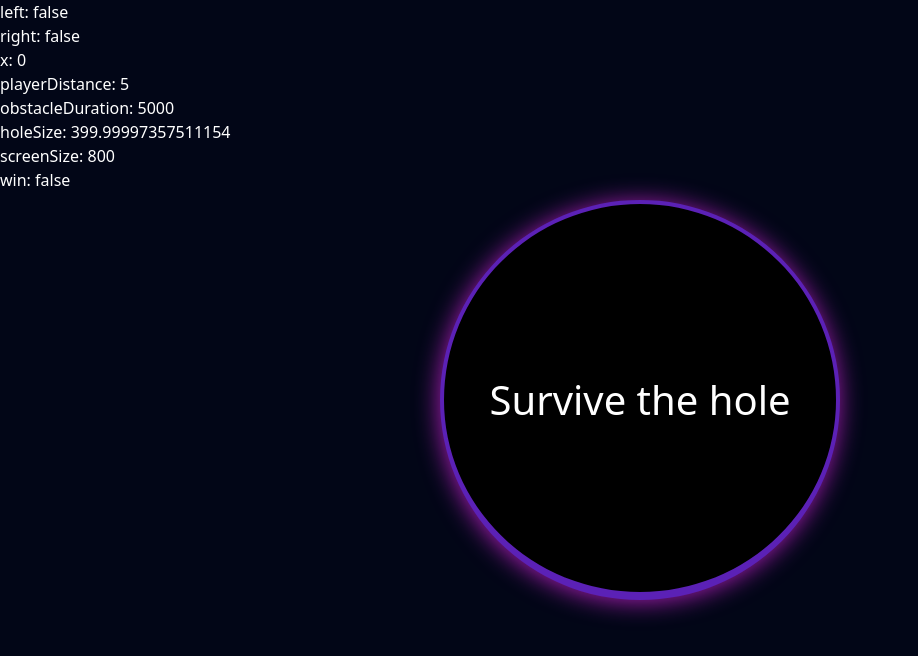
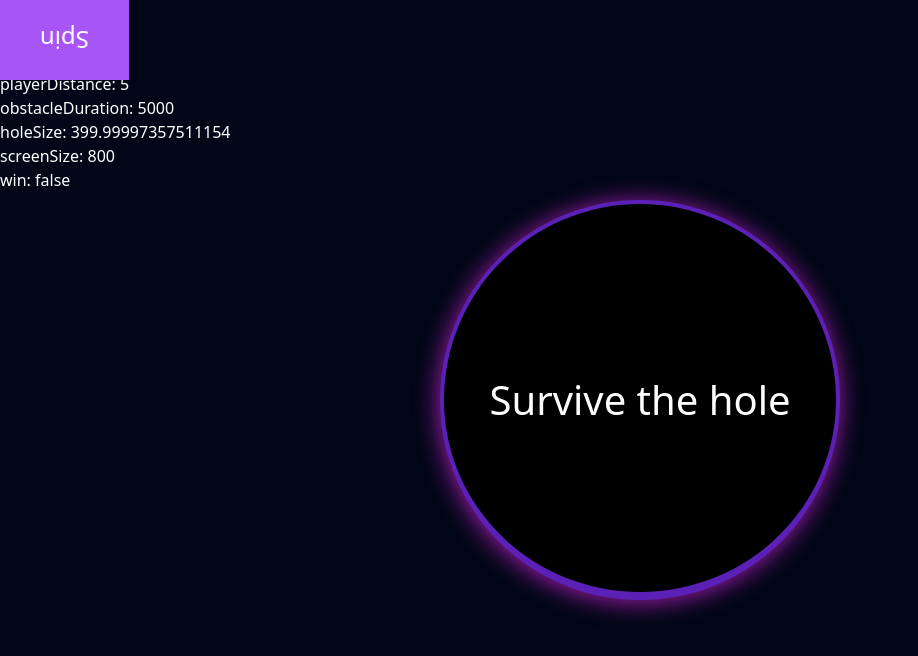
Before and after one commit to Sarodus/survive-the-hole, a SvelteKit app: page / in a window 1280 px wide. Shown: the top 656 px of the page, without its empty margins (0-918 px from the left). Built offline with nearby package versions, Linux system fonts and the light colour scheme.

Commit message:
toggle spin

```diff
--- a/src/routes/+page.svelte
+++ b/src/routes/+page.svelte
@@ -203,8 +203,8 @@
 {/if}
 
 <div
+	class:spin
 	class="relative flex items-center justify-center w-screen h-screen overflow-hidden spin"
-	style:--to={spin ? '360deg' : '0'}
 >
 	<Objective distance={OBSTACLE_DISTANCE} timeToLoop={OBSTACLE_LOOP_TIME} />
 	{#each [...obstacles] as [index, obstacle] (index)}
@@ -234,6 +234,16 @@
 <div class="fixed inset-0 z-50 flex">
 	{#if $titleScreen}
 		<button aria-label="play" on:click={restart} class="w-full h-full" />
+
+		<button
+			out:fade
+			in:fade={{ duration: 3000 }}
+			aria-label="spin"
+			on:click={() => (spin = !spin)}
+			class="fixed top-0 left-0 flex items-center justify-center h-10 p-10 bg-purple-500 active:bg-purple-600"
+		>
+			<span class:spin class="text-2xl text-white" class:opacity-50={!spin}>Spin</span>
+		</button>
 
 		{#if $installStore}
 			<button
@@ -280,7 +290,7 @@
 	}
 	@keyframes spin {
 		to {
-			transform: rotate(var(--to));
+			transform: rotate(360deg);
 		}
 	}
 </style>
```
